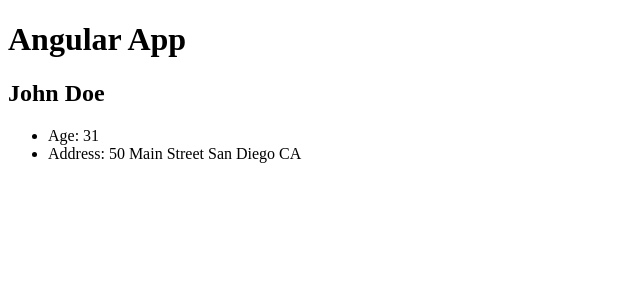
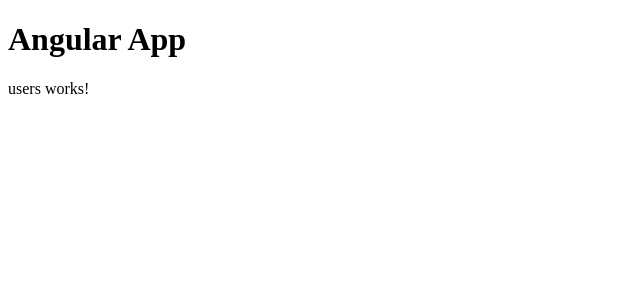
Before and after one commit to smkattoula/Angular-Sandbox, an Angular app: page / in a window 1280 px wide. Shown: the top 300 px of the page, without its empty margins (0-640 px from the left). Built offline with nearby package versions, Linux system fonts and the light colour scheme.

Commit message:
generate users component using CLI and learn OnInit lifecycle method

```diff
--- a/src/app/app.component.html
+++ b/src/app/app.component.html
@@ -1,2 +1,2 @@
 <h1>Angular App</h1>
-<app-user></app-user>
+<app-users></app-users>
--- a/src/app/app.module.ts
+++ b/src/app/app.module.ts
@@ -4,11 +4,13 @@
 import { AppRoutingModule } from './app-routing.module';
 import { AppComponent } from './app.component';
 import { UserComponent } from './components/user/user.component';
+import { UsersComponent } from './components/users/users.component';
 
 @NgModule({
   declarations: [
     AppComponent,
-    UserComponent
+    UserComponent,
+    UsersComponent
   ],
   imports: [
     BrowserModule,
--- a/src/app/components/user/user.component.ts
+++ b/src/app/components/user/user.component.ts
@@ -1,4 +1,4 @@
-import { Component } from "@angular/core";
+import { Component, OnInit } from "@angular/core";
 
 import { User } from "../../models/User";
 
@@ -8,12 +8,16 @@
     styleUrls: ['./user.component.css'],
 })
 
-export class UserComponent {
+export class UserComponent implements OnInit {
     // Properties
     user: User
 
     // Methods
     constructor() {
+
+    }
+
+    ngOnInit() {
         this.user = {
             firstName: "John",
             lastName: "Doe",
--- /dev/null
+++ b/src/app/components/users/users.component.html
@@ -0,0 +1 @@
+<p>users works!</p>
--- /dev/null
+++ b/src/app/components/users/users.component.ts
@@ -0,0 +1,16 @@
+import { Component, OnInit } from '@angular/core';
+
+@Component({
+  selector: 'app-users',
+  templateUrl: './users.component.html',
+  styleUrls: ['./users.component.css']
+})
+export class UsersComponent implements OnInit {
+
+  constructor() { }
+
+  ngOnInit(): void {
+    console.log("init...")
+  }
+
+}
```
Also changed, not shown: src/app/components/users/users.component.css (added), 1 other file (tests, documents, lock files or other folders).
